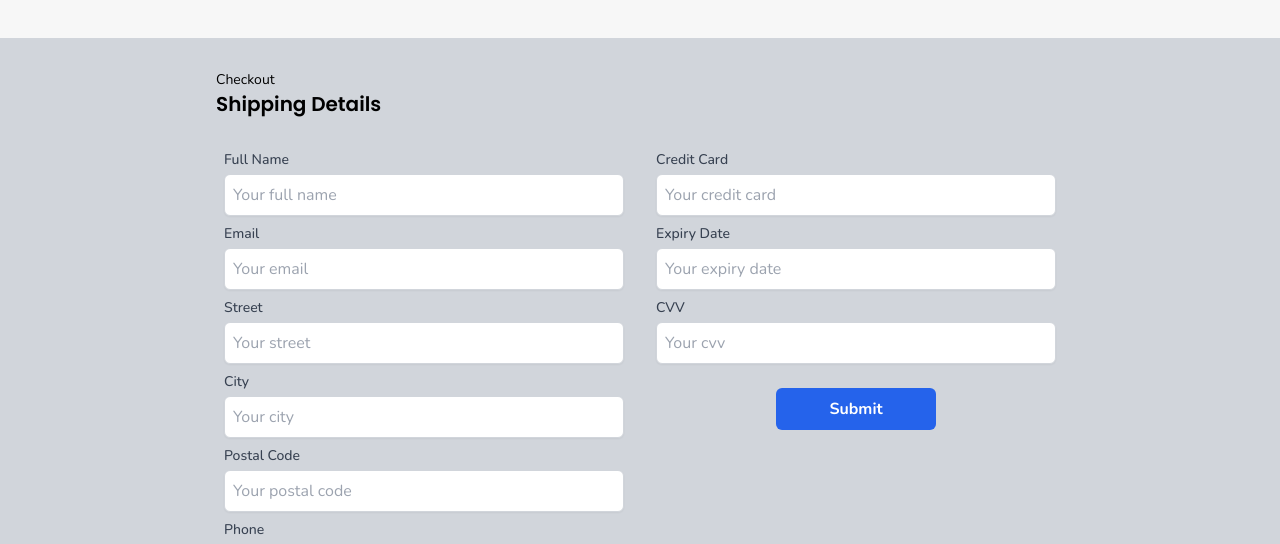
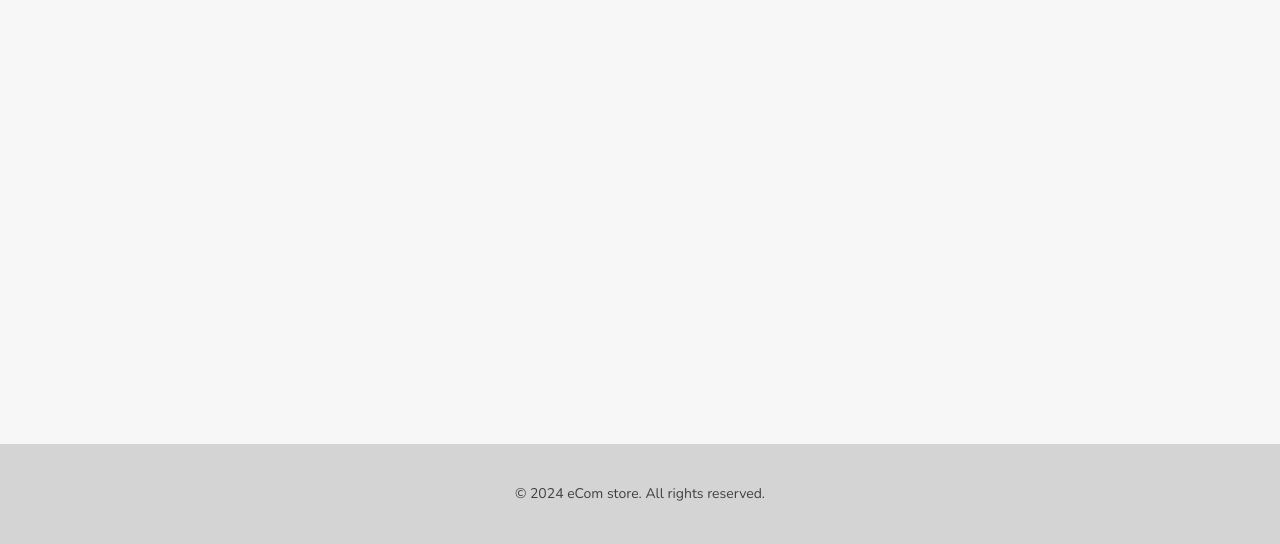
Before and after one commit to Kinenystuen/eComStore, a React (Vite) app: page /cart in a window 1280 px wide. Shown: the part 256-800 px from the top of the page. Built offline with nearby package versions, Linux system fonts and the light colour scheme; no server answers; what tailwindcss-motion would draw is missing.

Commit message:
Added checkout component

```diff
--- a/src/_root/pages/CartPage.tsx
+++ b/src/_root/pages/CartPage.tsx
@@ -1,11 +1,14 @@
 import CartPageDisplay from "../../components/CartCartPage";
 import CheckoutForm from "../../components/shared/Checkout";
+import { useCartContext } from "../../context/CartContext";
 
 const CartPage = () => {
+  const cartQuantity = useCartContext();
+  console.log(cartQuantity.state.items.length);
   return (
     <>
       <CartPageDisplay />
-      <CheckoutForm />
+      {cartQuantity.state.items.length > 0 && <CheckoutForm />}
     </>
   );
 };
```
